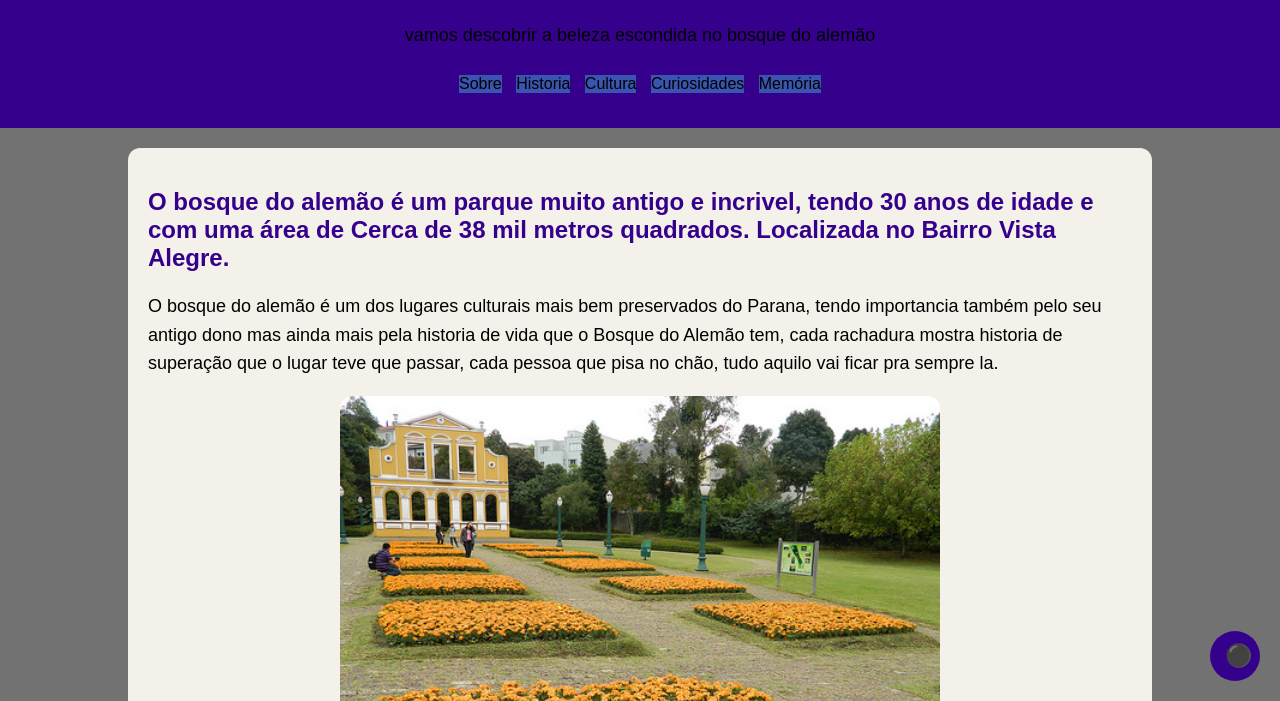
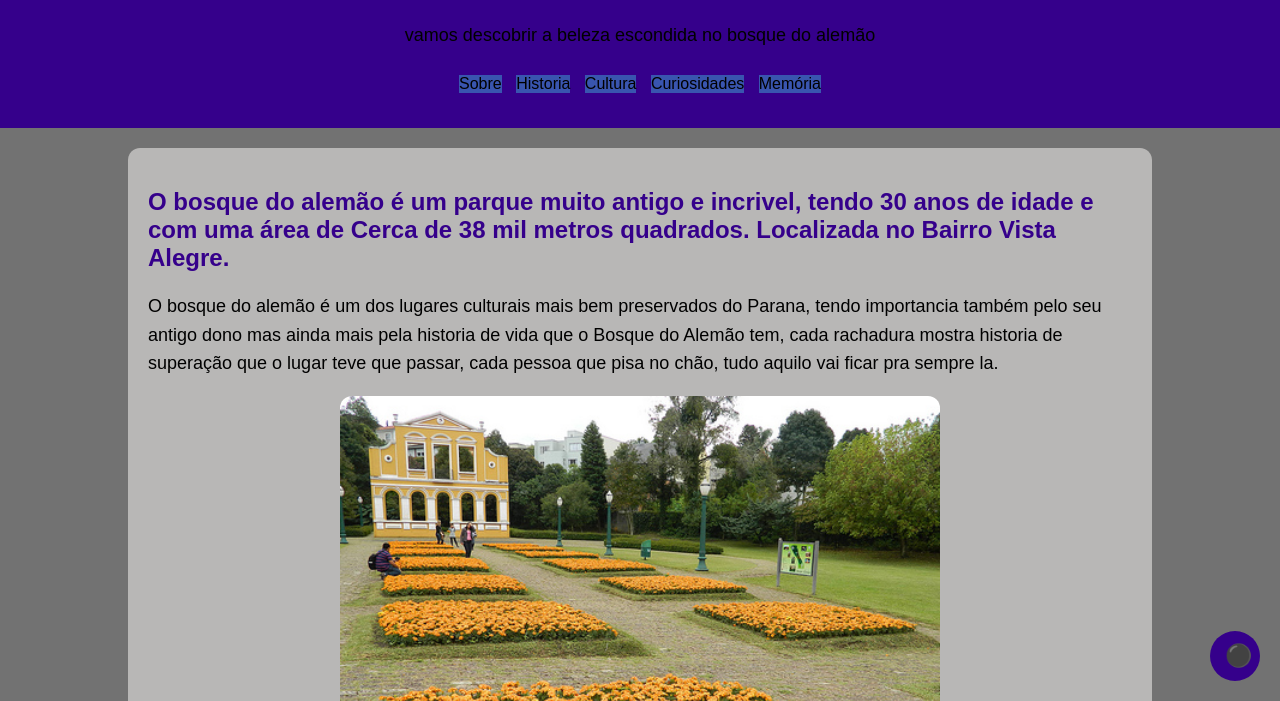
Before and after one commit to joaokaltonribeiro-dotcom/tarefa-ed-digital, a plain HTML site: page index.html in a window 1280 px wide. Shown: the part 99-800 px from the top of the page. Drawn offline with Linux system fonts and the light colour scheme.

Commit message:
atualizar codigo

```diff
--- a/style.css
+++ b/style.css
@@ -4,11 +4,11 @@
     --cor-principal: #35008b;
     --cor-secundaria: #3955af;
     --cor-hover: #bd117b;
-    --superficie: #f4f1ea;
-    --cor-card: #10fff3;
+    --superficie: #b8b7b6;
+    --cor-card: #ffffff;
     --cor-legenda: #ff0b0b;
     --cor-clara: hsl(288, 100%, 75%), 100%, 75%;
-    --cor-rodape: #dda01388;
+    --cor-rodape: #0a0a0a88;
 }
 .tema-escuro {
     --cor-fundo: #121212;
```
